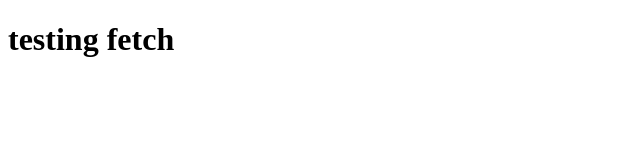
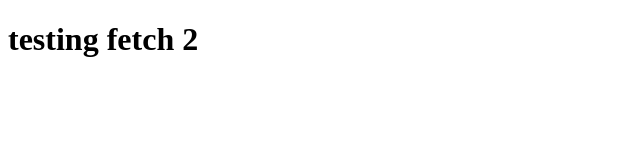
Before and after one commit to rahulpenubala/SecondRepo, a plain HTML site: page index.html in a window 1280 px wide. Shown: the full height of the page, 0-640 px from the left. Drawn offline with Linux system fonts and the light colour scheme.

Commit message:
testing fecth 2

```diff
--- a/index.html
+++ b/index.html
@@ -7,6 +7,6 @@
     <title>Document</title>
 </head>
 <body>
-    <h1>testing fetch</h1>
+    <h1>testing fetch 2</h1>
 </body>
 </html>
```
